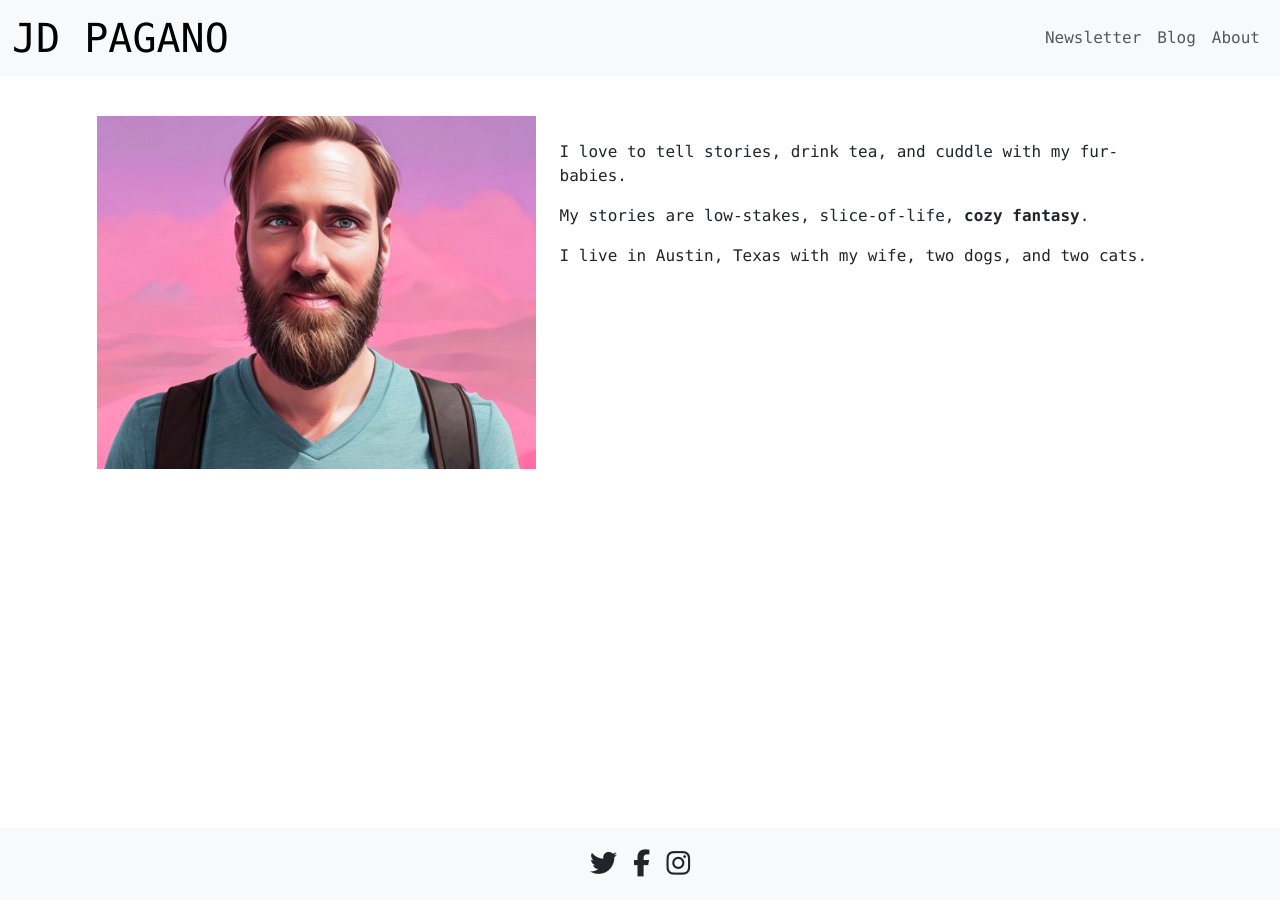
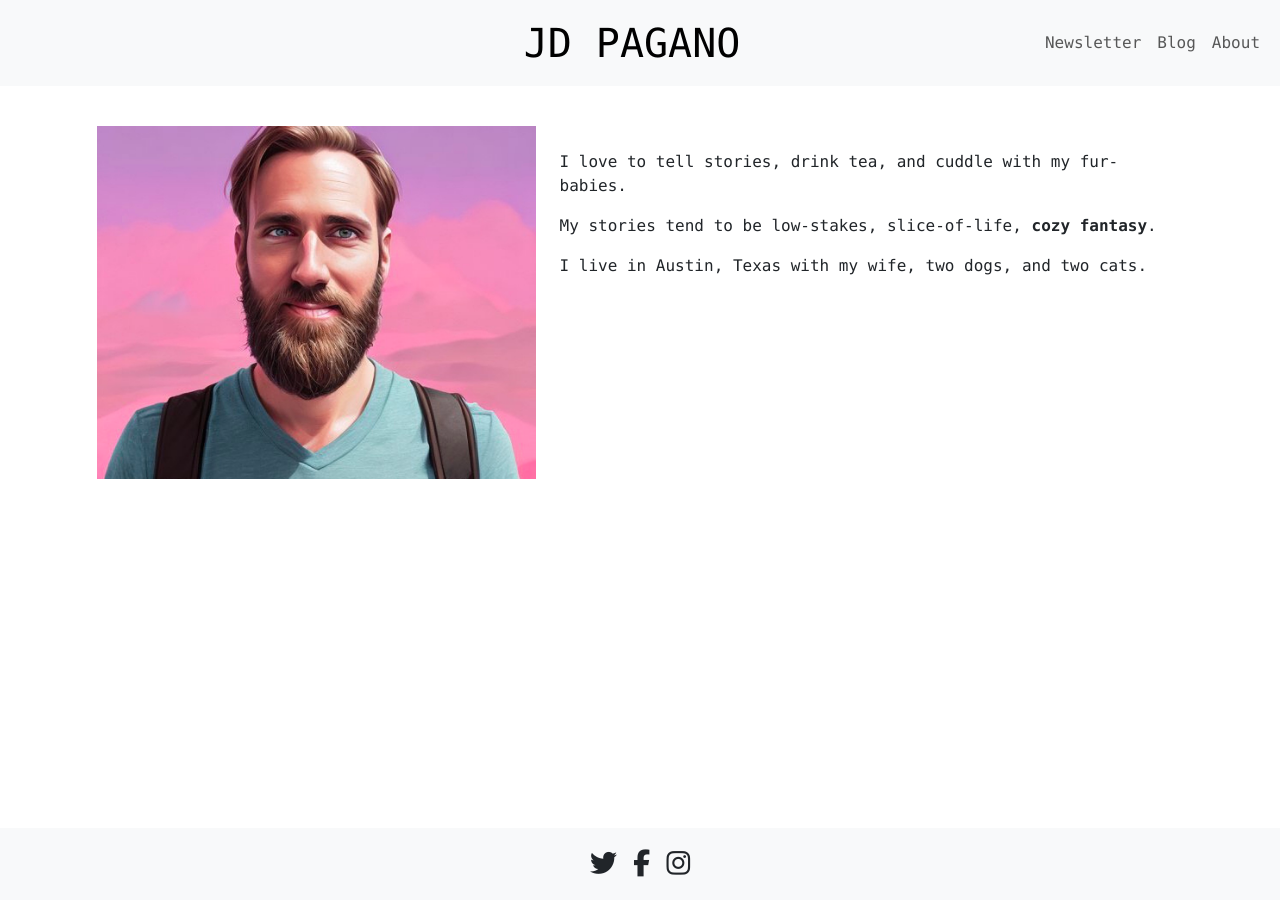
Before and after one commit to joofsh/onwards_publishing, a Jekyll site: the page built from about.markdown, in a window 1280 px wide. Built offline with Jekyll 4.4.1, drawn with Linux system fonts in a browser that asks for light colours; nearby versions of some CDN libraries.

Commit message:
Improve homepage layout

```diff
--- a/_layouts/default.html
+++ b/_layouts/default.html
@@ -26,13 +26,12 @@
 <body class="d-flex flex-column">
   <nav class="navbar navbar-expand-lg bg-body-tertiary">
     <div class="container-fluid">
-        <div class="navbar-header">
+      <div class="col d-flex justify-content-end">
+      </div>
+      <div class="navbar-header col d-flex justify-content-center">
         <a class="navbar-brand site-title text-uppercase" href="/">{{ site.title }}</a>
       </div>
-        <button class="navbar-toggler" type="button" data-bs-toggle="collapse" data-bs-target="#navbarNav" aria-controls="navbarNav" aria-expanded="false" aria-label="Toggle navigation">
-          <span class="navbar-toggler-icon"></span>
-        </button>
-        <div class="collapse navbar-collapse justify-content-end" id="navbarNav">
+      <div class="collapse navbar-collapse col justify-content-end" id="navbarNav">
         <ul class="navbar-nav mr-auto">
           <li class="nav-item">
             <a class="nav-link ml-onclick-form" href="javascript:void(0)" onclick="ml('show',
@@ -47,6 +46,11 @@
             <a class="nav-link" href="/about">About</a>
           </li>
         </ul>
+      </div>
+      <div class="col justify-content-end navbar-toggler-wrapper">
+        <button class="navbar-toggler" type="button" data-bs-toggle="collapse" data-bs-target="#navbarNav" aria-controls="navbarNav" aria-expanded="false" aria-label="Toggle navigation">
+          <span class="navbar-toggler-icon"></span>
+        </button>
       </div>
     </div>
     </nav>
--- a/_sass/layout.scss
+++ b/_sass/layout.scss
@@ -9,3 +9,17 @@ body {
 footer {
   margin-top: auto;
 }
+
+.navbar-toggler-wrapper {
+  display: flex;
+}
+
+.navbar-collapse {
+  flex-basis: 0 !important;
+}
+
+@media (min-width: 992px) {
+  .navbar-toggler-wrapper {
+    display: none;
+  }
+}
--- a/_sass/main.scss
+++ b/_sass/main.scss
@@ -11,8 +11,8 @@
 }
 
 .banner-image {
-  background-image: url(../images/akiak_satchel_1.png);
-  background-position: 39% 50%;
+  background-image: url(../images/akiaks_satchel_cover_base_image.png);
+  background-position: 1% 60%;
   background-size: cover;
   min-height: 65vh;
   height: 65%;
--- a/about.markdown
+++ b/about.markdown
@@ -11,7 +11,7 @@ permalink: /about/
   <div class="col-lg-7 col-md-12 pt-4 pt-lg-4">
     <p>I love to tell stories, drink tea, and cuddle with my fur-babies.</p>
 
-    <p>My stories are low-stakes, slice-of-life, <b>cozy fantasy</b>.</p>
+    <p>My stories tend to be low-stakes, slice-of-life, <b>cozy fantasy</b>.</p>
 
     <p>I live in Austin, Texas with my wife, two dogs, and two cats.</p>
   </div>
--- a/index.markdown
+++ b/index.markdown
@@ -12,7 +12,7 @@ layout: default
     <div class="col-lg-8 col-md-12 banner-image align-items-center text-center d-flex">
     </div>
     <div class="col-lg-4 col-md-12 d-flex align-items-center text-center pt-4 pt-lg-0">
-      <h2 class="w-100">Cozy Fantasy Author<br>-<br>Cat Wrangler</h2>
+      <h2 class="w-100">Fantasy Author<br>-<br>Cat Wrangler</h2>
     </div>
   </div>
 </div>
```
Also changed, not shown: 2 other files. Lines whose indentation alone changed are shown as unchanged.
